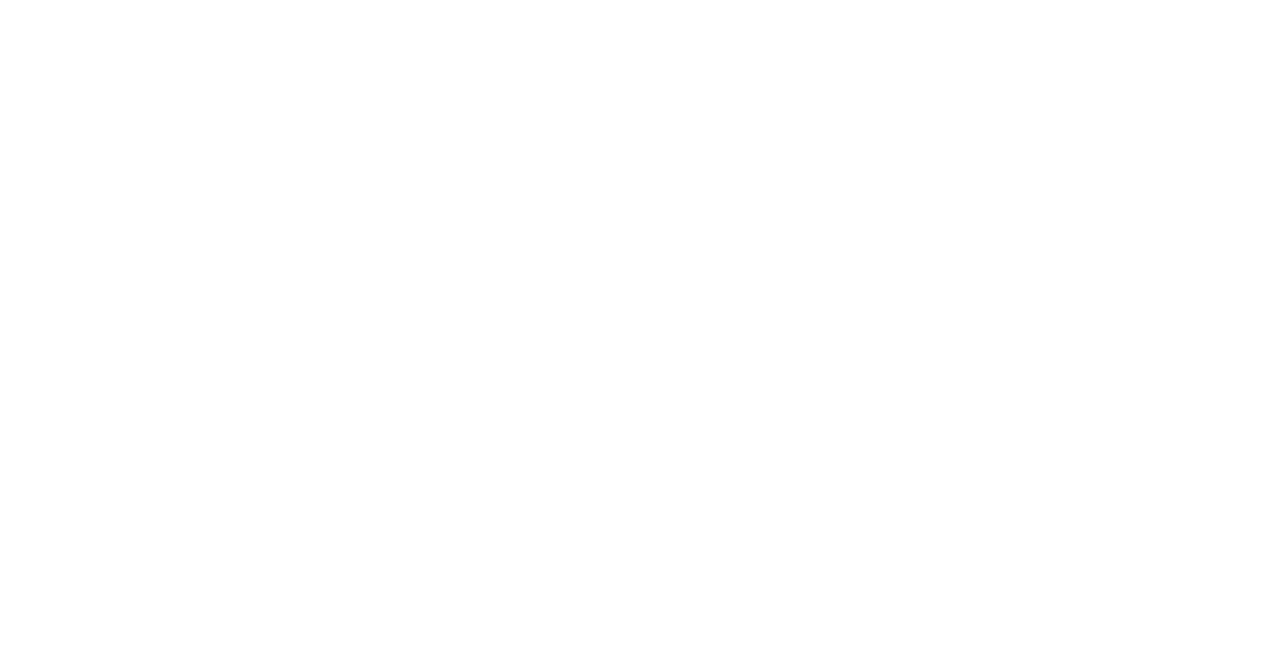
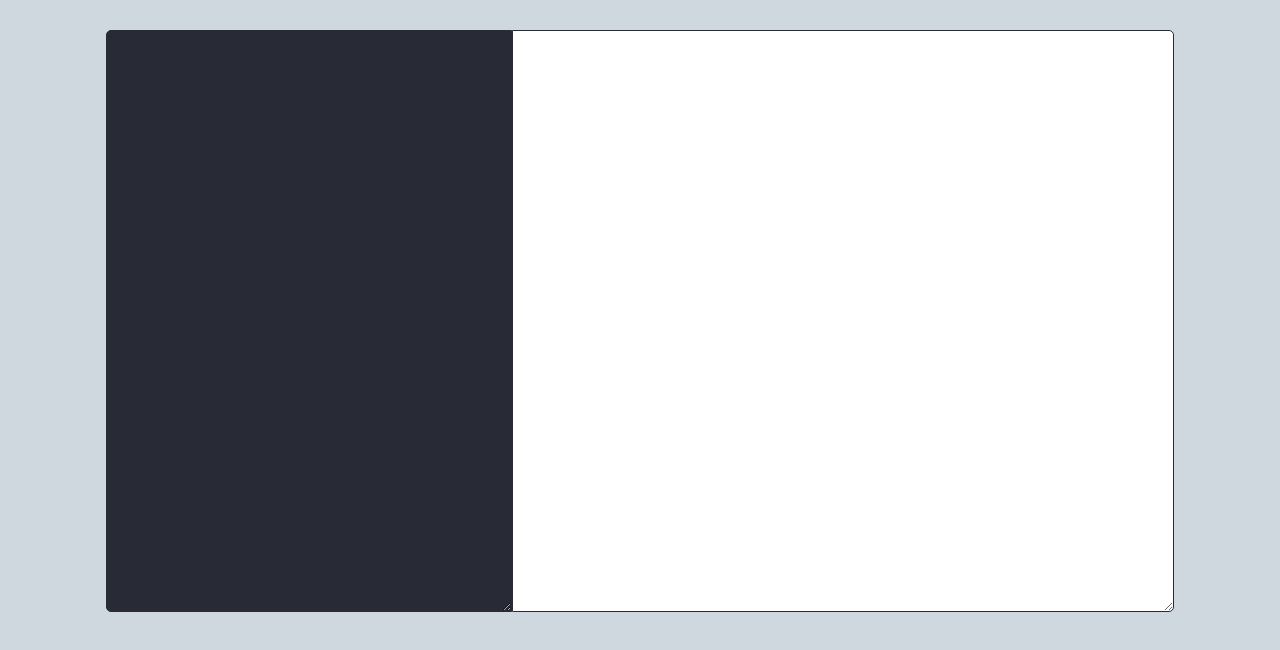
Before and after one commit to sveta-1970/EMMET, a plain HTML site: page index.html in a window 1280 px wide. Drawn offline with Linux system fonts and the light colour scheme.

Commit message:
Added base html and styles

```diff
--- a/index.html
+++ b/index.html
@@ -7,6 +7,26 @@
     <link rel="stylesheet" href="./styles/style.css" />
   </head>
   <body>
+    <div class="container">
+      <div class="left-side">
+        <textarea
+          class="input"
+          name="input"
+          id="input"
+          cols="30"
+          rows="20"
+        ></textarea>
+      </div>
+      <div class="right-side">
+        <textarea
+          class="output"
+          name="output"
+          id="output"
+          cols="50"
+          rows="20"
+        ></textarea>
+      </div>
+    </div>
     <script src="./code/index.js"></script>
   </body>
 </html>
--- a/styles/style.css
+++ b/styles/style.css
@@ -0,0 +1,42 @@
+:root {
+  --tag-color: #cfd8de;
+  --class-color: #8f4bc2;
+  --class-name-color: #2a00ff;
+}
+
+body {
+  background-color: var(--tag-color);
+}
+
+.container {
+  display: flex;
+  justify-content: center;
+  width: 80vw;
+  height: fit-content;
+  margin: 30px auto;
+}
+
+.left-side,
+.right-side {
+  height: fit-content;
+}
+
+.input {
+  background-color: #282a36;
+  color: #ffffff;
+  border: 1px solid #282a36;
+  border-radius: 5px 0 0 5px;
+  width: 30vw;
+  height: 70vh;
+  padding: 10px;
+}
+
+.output {
+  background-color: #ffffff;
+  color: #000000;
+  border: 1px solid #282a36;
+  border-radius: 0 5px 5px 0;
+  width: 50vw;
+  height: 70vh;
+  padding: 10px;
+}
```
